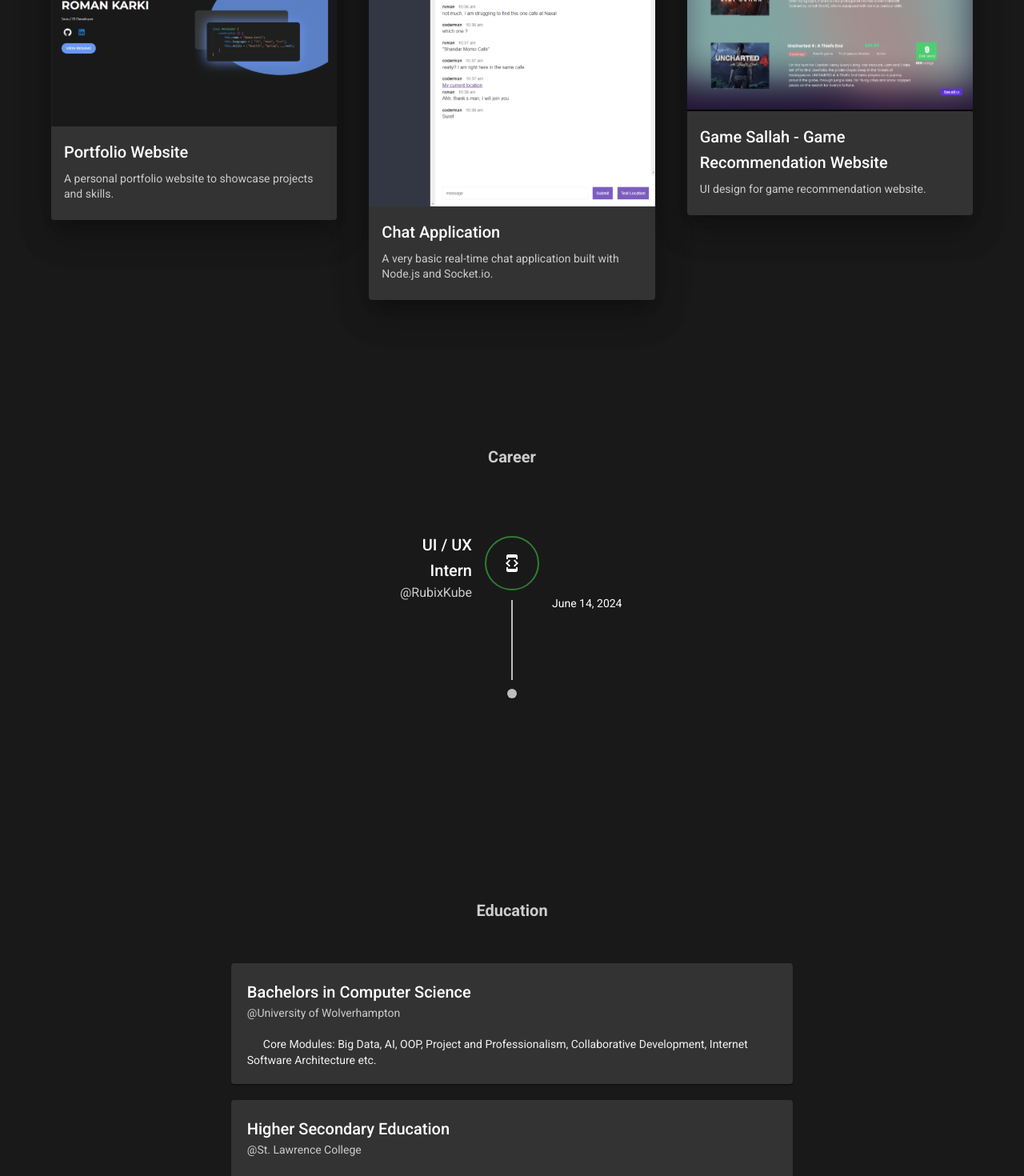
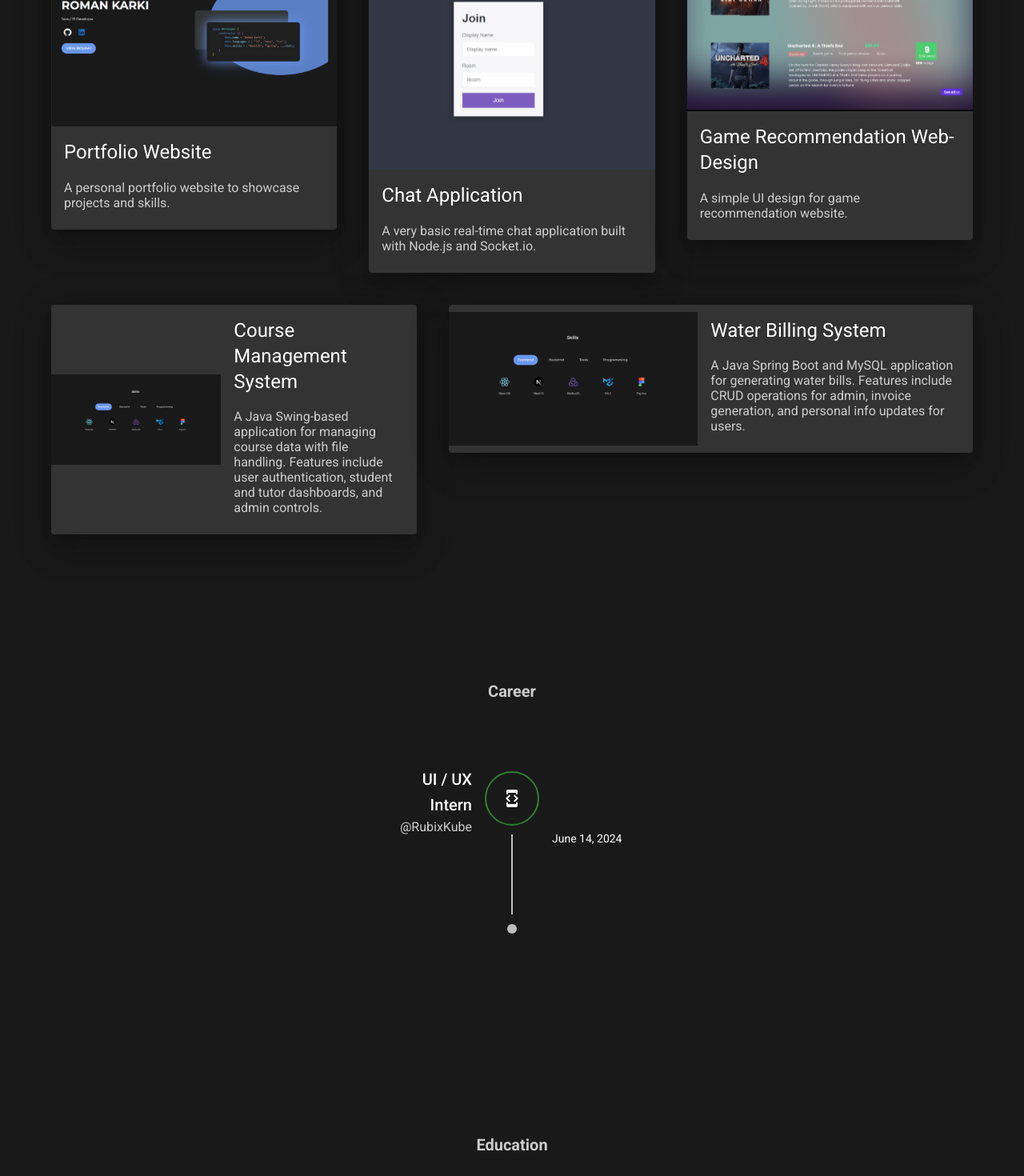
Before and after one commit to rxmxndai/portfolio-2.0, a React (Create React App) app: page / in a window 1280 px wide. Shown: the part 1920-3390 px from the top of the page at 80% size. Built offline with nearby package versions, Linux system fonts and the light colour scheme.

Commit message:
UI tweaks

```diff
--- a/public/index.html
+++ b/public/index.html
@@ -8,7 +8,7 @@
   <meta name="theme-color" content="#191919" />
   <meta name="description" content="Web site created using create-react-app" />
   <link rel="apple-touch-icon" href="%PUBLIC_URL%/logo192.png" />
-  <link rel="manifest" href="/manifest.json">
+  <!-- <link rel="manifest" href="/manifest.json"> -->
 
 
   <link rel="preconnect" href="https://fonts.googleapis.com">
--- a/src/assets/data/projectsData.js
+++ b/src/assets/data/projectsData.js
@@ -18,7 +18,9 @@ export const projectsData = [
   {
     id: 1,
     title: "Bech-Cha: E-commerce Platform",
-    description: "An online platform for buying and selling products with a variety of options like: sorting, filtering, tracking, Dashboard, Stock Management, and many more.",
+    description: `
+      An online platform for buying and selling products with a variety of options like: sorting, filtering, tracking, Dashboard, Stock Management, and many more.
+    `,
     images: [
       EcommerceHomePage, EcommerceAdmindash, EcommerceFilters, EcommerceManagement, EcommerceProductPage
     ],
@@ -44,21 +46,21 @@ export const projectsData = [
     xs: 4
   },
   {
-    id: 4,
+    id: 3,
     title: "Chat Application",
     description: "A very basic real-time chat application built with Node.js and Socket.io.",
-    images: [ChatChat, ChatLogin],
+    images: [ChatLogin, ChatChat],
     alt: "Screenshot of the Chat Application",
     github: "https://github.com/rxmxndai/chat-app-nodev3",
     live: "https://chatapp.example.com",
     techStacks: ["Node.js", "Express", "Socket.io", "React"],
-    featured: true,
+    featured: false,
     xs: 4
   },
   {
     id: 4,
-    title: "Game Sallah - Game Recommendation Website",
-    description: "UI design for game recommendation website. ",
+    title: "Game Recommendation Web-Design",
+    description: "A simple UI design for game recommendation website. ",
     images: [
       GameRecommendation, GameHome,
     ],
@@ -68,5 +70,33 @@ export const projectsData = [
     techStacks: ["Figma", "BalsamiQ"],
     featured: false,
     xs: 4
+  },
+  {
+    id: 5,
+    title: "Course Management System",
+    description: "A Java Swing-based application for managing course data with file handling. Features include user authentication, student and tutor dashboards, and admin controls.",
+    images: [
+      PortfolioSkills,
+    ],
+    alt: "Screenshot of the Course Management System",
+    github: "https://github.com/rxmxndai/Course-Management-System-File-base-Java-Swing-",
+    live: "",
+    techStacks: ["Java", "Javax", "JavaFx"],
+    featured: true,
+    xs: 5
+  },
+  {
+    id: 6,
+    title: "Water Billing System",
+    description: `A Java Spring Boot and MySQL application for generating water bills. Features include CRUD operations for admin, invoice generation, and personal info updates for users.`,
+    images: [
+      PortfolioSkills,
+    ],
+    alt: "Screenshot of the Water Billing System",
+    github: "https://github.com/rxmxndai/Water-Billing-System-JAVA-SPRING_BOOT-MySQL",
+    live: "",
+    techStacks: ["Java", "Javax", "JavaFx"],
+    featured: true,
+    xs: 7
   }
 ];
--- a/src/components/SingleProjectCard.jsx
+++ b/src/components/SingleProjectCard.jsx
@@ -4,7 +4,7 @@ const SingleProjectCard = ({ project }) => {
 
     return (
         <Card elevation={24}
-            sx={{ bgcolor: "#333", color: "#ffffff", display: "flex", flexDirection: project.xs < 7 ? "column" : "row" }}
+            sx={{ bgcolor: "#333", color: "#ffffff", display: "flex", flexDirection: (  project.featured ) ? "row" : "column" }}
         >
             <CardActionArea sx={{ flex: 1  }} >
                 <CardMedia
@@ -13,9 +13,9 @@ const SingleProjectCard = ({ project }) => {
                     alt={project.alt}
                 />
             </CardActionArea>
-            <CardContent sx={{ flex: 1 }} >
-                <Typography gutterBottom component="div" variant="h6" > {project.title} </Typography>
-                <Typography  variant="body3" sx={{ fontSize: "14px" }} > {project.description} </Typography>
+            <CardContent sx={{ flex: 1, display: "flex", flexDirection: "column", gap: "10px" }} >
+                <Typography gutterBottom component="div" variant="h5" > {project.title} </Typography>
+                <Typography  variant="body3"  > {project.description} </Typography>
             </CardContent>
         </Card>
     )
--- a/src/pages/Academics.jsx
+++ b/src/pages/Academics.jsx
@@ -1,4 +1,4 @@
-import { Box, Container, Paper, Typography } from "@mui/material"
+import { Box, Container, Typography } from "@mui/material"
 import SectionHeader from "../components/SectionHeader"
 import { educationList } from "../assets/data/educationData"
 
@@ -6,21 +6,21 @@ const Academics = () => {
   return (
     <Container maxWidth={"xl"} id="academics" sx={{ p: "50px 0px" }} >
 
-      <Box sx={{ p: 5, display: "flex", flexDirection: "column", alignItems: "center" }} S>
+      <Box sx={{ p: 5, display: "flex", flexDirection: "column", alignItems: "center" }} >
 
         <SectionHeader header="Education" />
 
         {educationList.map(({ education, institution, date, coreModules }) => (
-          <Paper key={date}
-            sx={{ width: "60%", bgcolor: "#333", cominHeight: "100px", mb: "20px", p: "20px", display: "flex", flexDirection: "column", gap: "20px" }} >
+          <Box  key={date}
+            sx={{ width: "60%", bgcolor: "#333", cominHeight: "100px", mb: "20px", p: "20px", display: "flex", flexDirection: "column", gap: "20px", boxShadow: 200 }} >
 
             <section>
-              <Typography color="#fff" variant="h6"> {education} </Typography>
-              <Typography color="#ccc" variant="body3" sx={{ fontSize: "14px" }}> @{institution} </Typography>
+              <Typography component="div" sx={{ fontSize: '1.5rem', fontWeight: 'bold' }} > {education} </Typography>
+              <Typography variant="body3" sx={{fontSize: "14px", color: "text.success"}} > {institution} </Typography>
             </section>
 
-            <Typography color="#f2f2f2" variant="body2" sx={{ textIndent: "20px" }} > {coreModules} </Typography>
-          </Paper>
+            <Typography  variant="body3" sx={{ fontSize: "16px" }} > {coreModules} </Typography>
+          </Box>
         ))}
 
       </Box>
--- a/src/pages/Projects.jsx
+++ b/src/pages/Projects.jsx
@@ -11,7 +11,7 @@ const Projects = () => {
       <Box sx={{ p: 5, display: "flex", flexDirection: "column", alignItems: "center" }} >
 
         <SectionHeader header="Projects" />
-        <Grid container  spacing={5} sx={{ display: "flex", justifyContent: "space-evenly",}} >
+        <Grid container  spacing={5} sx={{ display: "flex", justifyContent: "space-around",}} >
           {projectsData.map(project => (
             <Grid key={project.id}  item xs={project.xs} >
               <SingleProjectCard  project={project} />
```
